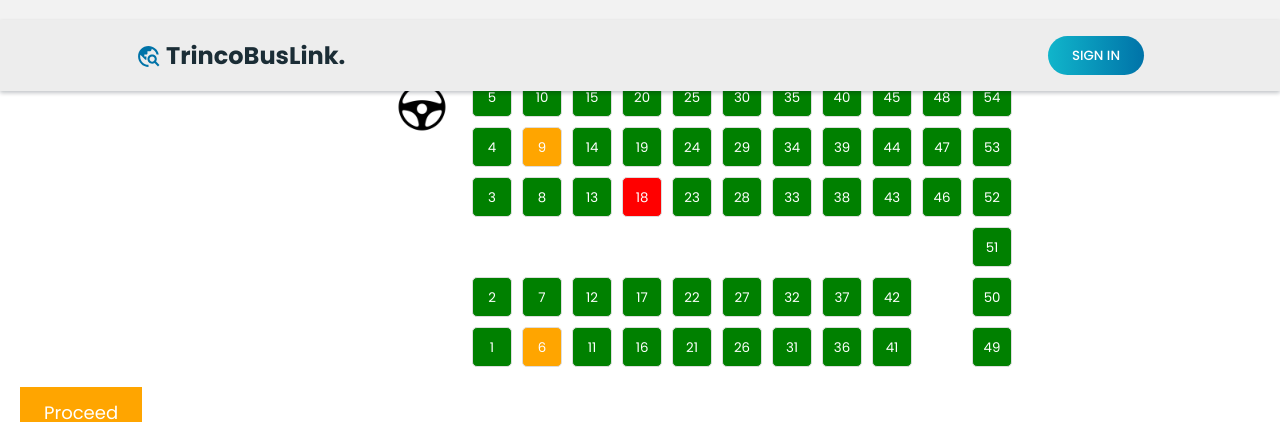
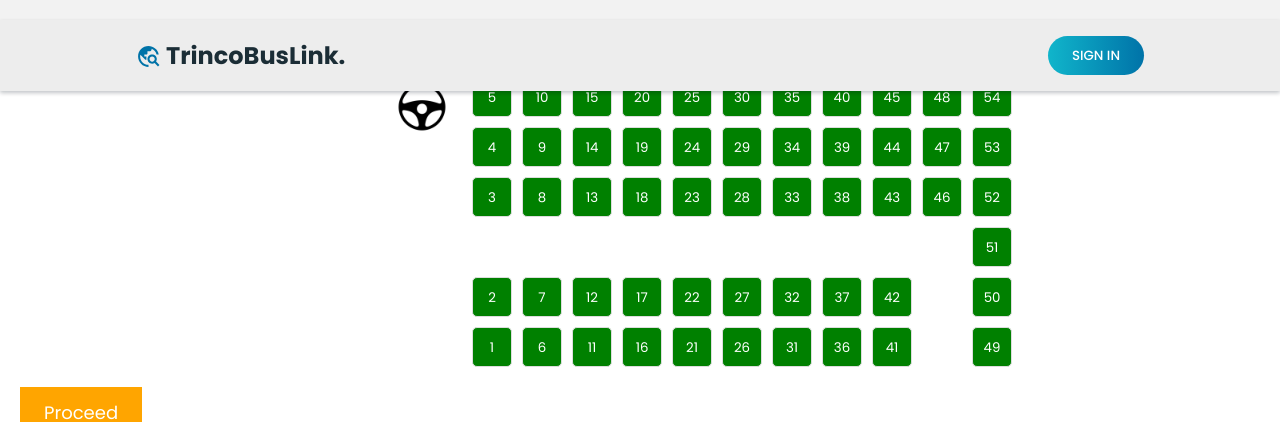
Before and after one commit to avishkaJSPshehan/TrincoBusLink, a React (Create React App) app: page /book-seat in a window 1280 px wide. Shown: the top 422 px of the page. Built offline with nearby package versions, Linux system fonts and the light colour scheme; no server answers.

Commit message:
Booking system done

```diff
--- a/src/Components/Book Seat/SeatSelect.jsx
+++ b/src/Components/Book Seat/SeatSelect.jsx
@@ -1,40 +1,41 @@
 import React, { useEffect, useState } from "react";
 import "./SeatSelect.css";
 import Steering from "../../Assets/steering.jpg";
+import axios from "axios";
 
-const SeatButton = ({id, handleChange, seatMap}) => {
-  let btnCls = ""
-  let disabled = false
-  if(seatMap && seatMap[id].status){
-    if(seatMap[id].status === "selected")
-      btnCls = "selected"
-    else if(seatMap[id].status === "processing"){
-      btnCls = "processing"
-    }
-    else if(seatMap[id].status === "booked"){
-      btnCls = "booked"
+const SeatButton = ({ id, handleChange, seatMap }) => {
+  let btnCls = "";
+  let disabled = false;
+  if (seatMap && seatMap[id].status) {
+    if (seatMap[id].status === "selected") btnCls = "selected";
+    else if (seatMap[id].status === "processing") {
+      btnCls = "processing";
+    } else if (seatMap[id].status === "booked") {
+      btnCls = "booked";
     }
   }
-  return <button className={`seat ${btnCls}`}
-          onClick={()=>handleChange(id)}
+  return (
+    <button
+      className={`seat ${btnCls}`}
+      onClick={() => handleChange(id)}
       disabled={disabled}
     >
       {id}
-        </button>;
+    </button>
+  );
 };
 
-const SeatSelect = () => {
-  const [seatMap, setSeatMap] = useState(
-    {
+const SeatSelect = ({ busId, date, handleProceed }) => {
+  const [seatMap, setSeatMap] = useState({
     1: { status: "free" },
     2: { status: "free" },
     3: { status: "free" },
     4: { status: "free" },
     5: { status: "free" },
-      6: { status: "processing" },
+    6: { status: "free" },
     7: { status: "free" },
     8: { status: "free" },
-      9: { status: "processing" },
+    9: { status: "free" },
     10: { status: "free" },
     11: { status: "free" },
     12: { status: "free" },
@@ -43,7 +44,7 @@ const SeatSelect = () => {
     15: { status: "free" },
     16: { status: "free" },
     17: { status: "free" },
-      18: { status: "booked" },
+    18: { status: "free" },
     19: { status: "free" },
     20: { status: "free" },
     21: { status: "free" },
@@ -79,26 +80,36 @@ const SeatSelect = () => {
     51: { status: "free" },
     52: { status: "free" },
     53: { status: "free" },
-      54: { status: "free" }
-    }
+    54: { status: "free" },
+  });
+  const [selectedSeats, setSelecteSeats] = useState([]);
+
+  useEffect(() => {
+    (async () => {
+      const res = await axios.get(
+        `http://localhost:3001/bus/booked-seats?busId=${busId}&date=${date}`
       );
-
-  const [selectedSeats, setSelecteSeats] = useState([])
+      const seats = res.data.seats;
+      let seatMapUpdate = {};
+      seats.forEach((number) => {
+        seatMapUpdate[number] = { status: "booked" };
+      });
+      setSeatMap((prev) => ({ ...prev, ...seatMapUpdate }));
+    })();
+  }, []);
 
   const handleChange = (id) => {
-    if(["processing", "booked"].includes(seatMap[id].status)) return
-    let state = ""
-    if(seatMap[id].status === "free"){
-      state = "selected"
-      selectedSeats.push(id)
-      setSelecteSeats(selectedSeats)
+    if (["processing", "booked"].includes(seatMap[id].status)) return;
+    let state = "";
+    if (seatMap[id].status === "free") {
+      state = "selected";
+      selectedSeats.push(id);
+      setSelecteSeats(selectedSeats);
+    } else if (seatMap[id].status === "selected") {
+      state = "free";
+      setSelecteSeats(selectedSeats.filter((seat) => seat !== id));
     }
-    else if(seatMap[id].status === "selected"){
-      state = "free"
-      setSelecteSeats(selectedSeats.filter(seat => seat !== id))
-    }
-    setSeatMap(prev => ({...prev, [id]:{status:state}}))
-
+    setSeatMap((prev) => ({ ...prev, [id]: { status: state } }));
   };
 
   const rows = [];
@@ -106,12 +117,42 @@ const SeatSelect = () => {
     if (row === 10) {
       return (
         <div className="seat-row">
-          <SeatButton handleChange={handleChange} seatMap={seatMap} key={row * 5 - 1} id={row * 5 - 1} />
-          <SeatButton handleChange={handleChange} seatMap={seatMap} key={row * 5} id={row * 5} />
-          <SeatButton handleChange={handleChange} seatMap={seatMap} key={row * 5 + 1} id={row * 5 + 1} />
-          <SeatButton handleChange={handleChange} seatMap={seatMap} key={row * 5 + 2} id={row * 5 + 2} />
-          <SeatButton handleChange={handleChange} seatMap={seatMap} key={row * 5 + 3} id={row * 5 + 3} />
-          <SeatButton handleChange={handleChange} seatMap={seatMap} key={row * 5 + 4} id={row * 5 + 4} />
+          <SeatButton
+            handleChange={handleChange}
+            seatMap={seatMap}
+            key={row * 5 - 1}
+            id={row * 5 - 1}
+          />
+          <SeatButton
+            handleChange={handleChange}
+            seatMap={seatMap}
+            key={row * 5}
+            id={row * 5}
+          />
+          <SeatButton
+            handleChange={handleChange}
+            seatMap={seatMap}
+            key={row * 5 + 1}
+            id={row * 5 + 1}
+          />
+          <SeatButton
+            handleChange={handleChange}
+            seatMap={seatMap}
+            key={row * 5 + 2}
+            id={row * 5 + 2}
+          />
+          <SeatButton
+            handleChange={handleChange}
+            seatMap={seatMap}
+            key={row * 5 + 3}
+            id={row * 5 + 3}
+          />
+          <SeatButton
+            handleChange={handleChange}
+            seatMap={seatMap}
+            key={row * 5 + 4}
+            id={row * 5 + 4}
+          />
         </div>
       );
     } else if (row === 9) {
@@ -120,20 +161,60 @@ const SeatSelect = () => {
           <div className="empty"></div>
           <div className="empty"></div>
           <div className="empty"></div>
-          <SeatButton handleChange={handleChange} seatMap={seatMap} key={row * 5 + 1} id={row * 5 + 1} />
-          <SeatButton handleChange={handleChange} seatMap={seatMap} key={row * 5 + 2} id={row * 5 + 2} />
-          <SeatButton handleChange={handleChange} seatMap={seatMap} key={row * 5 + 3} id={row * 5 + 3} />
+          <SeatButton
+            handleChange={handleChange}
+            seatMap={seatMap}
+            key={row * 5 + 1}
+            id={row * 5 + 1}
+          />
+          <SeatButton
+            handleChange={handleChange}
+            seatMap={seatMap}
+            key={row * 5 + 2}
+            id={row * 5 + 2}
+          />
+          <SeatButton
+            handleChange={handleChange}
+            seatMap={seatMap}
+            key={row * 5 + 3}
+            id={row * 5 + 3}
+          />
         </div>
       );
     } else {
       return (
         <div className="seat-row">
-          <SeatButton handleChange={handleChange} seatMap={seatMap} key={row * 5 + 1} id={row * 5 + 1} />
-          <SeatButton handleChange={handleChange} seatMap={seatMap} key={row * 5 + 2} id={row * 5 + 2} />
+          <SeatButton
+            handleChange={handleChange}
+            seatMap={seatMap}
+            key={row * 5 + 1}
+            id={row * 5 + 1}
+          />
+          <SeatButton
+            handleChange={handleChange}
+            seatMap={seatMap}
+            key={row * 5 + 2}
+            id={row * 5 + 2}
+          />
           <div className="empty"></div>
-          <SeatButton handleChange={handleChange} seatMap={seatMap} key={row * 5 + 3} id={row * 5 + 3} />
-          <SeatButton handleChange={handleChange} seatMap={seatMap} key={row * 5 + 4} id={row * 5 + 4} />
-          <SeatButton handleChange={handleChange} seatMap={seatMap} key={row * 5 + 5} id={row * 5 + 5} />
+          <SeatButton
+            handleChange={handleChange}
+            seatMap={seatMap}
+            key={row * 5 + 3}
+            id={row * 5 + 3}
+          />
+          <SeatButton
+            handleChange={handleChange}
+            seatMap={seatMap}
+            key={row * 5 + 4}
+            id={row * 5 + 4}
+          />
+          <SeatButton
+            handleChange={handleChange}
+            seatMap={seatMap}
+            key={row * 5 + 5}
+            id={row * 5 + 5}
+          />
         </div>
       );
     }
@@ -145,20 +226,23 @@ const SeatSelect = () => {
     }
   };
 
-  const handleProceed = () =>{
-    console.log(selectedSeats)
-  }
-
-  renderSeats()
+  renderSeats();
 
   return (
     <div className="select-container">
-      <div className="bus-layout">
-        <div className="driver"><img src={Steering} alt="Driver" /></div>
+      <div className="bus-layout" key={seatMap}>
+        <div className="driver">
+          <img src={Steering} alt="Driver" />
+        </div>
         <div className="bus-seats">{rows}</div>
       </div>
       <div className="submit-section">
-        <button className="proceed-btn" onClick={handleProceed}>Proceed</button>
+        <button
+          className="proceed-btn"
+          onClick={() => handleProceed(selectedSeats)}
+        >
+          Proceed
+        </button>
       </div>
     </div>
   );
--- a/src/pages/seat-book-page.jsx
+++ b/src/pages/seat-book-page.jsx
@@ -6,11 +6,14 @@ import SeatChart from "../Components/Book Seat/SeatChart";
 import FareBreakdown from "../Components/Book Seat/FareBreakdown";
 import axios from "axios";
 import SeatSelect from "../Components/Book Seat/SeatSelect";
+import { useNavigate } from "react-router-dom";
 
 const BookSeat = () => {
   const params = new URLSearchParams(window.location.search);
   const busId = params.get("id");
   const date = params.get("date");
+
+  const navigate = useNavigate();
 
   const [bus, setBus] = useState(null);
   useEffect(() => {
@@ -20,12 +23,26 @@ const BookSeat = () => {
       setBus(bus);
     })();
   }, []);
+
+  const handleProceed = async (selecteSeats) => {
+    if (!selecteSeats[0]) return;
+    const res = await axios.post("http://localhost:3001/bus/book", {
+      busId: busId,
+      date: date,
+      userId: "test_user",
+      seats: selecteSeats,
+    });
+
+    console.log(res.data);
+    navigate("/");
+  };
+
   return (
     <div>
       <Navbar />
       {bus && <BusDetails bus={bus} date={date} />}
       {/* <SeatChart /> */}
-      <SeatSelect />
+      <SeatSelect busId={busId} date={date} handleProceed={handleProceed} />
       <FareBreakdown />
       <Footer />
     </div>
```
Lines whose indentation alone changed are shown as unchanged.
